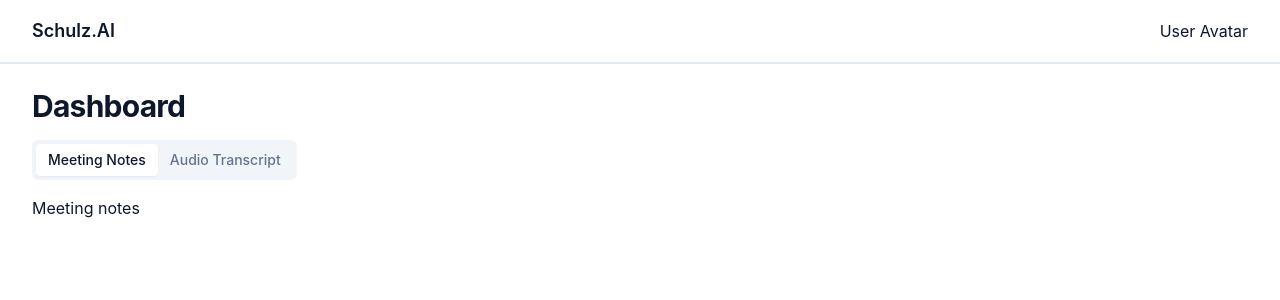
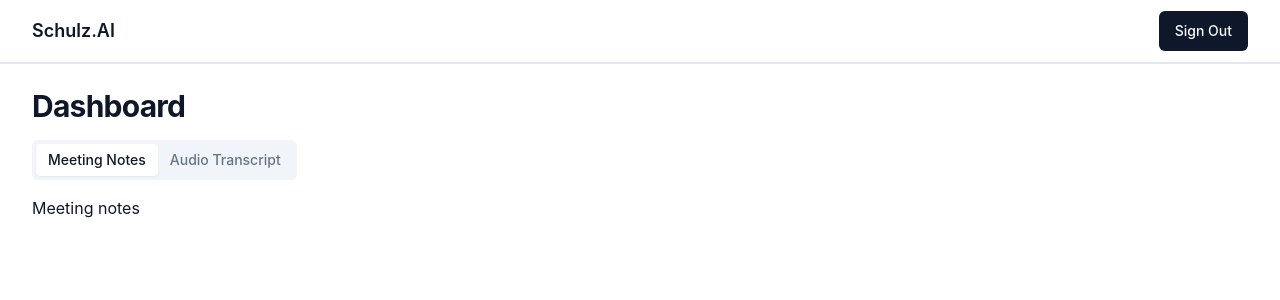
Before and after one commit to ivanleomk/schulz-v2, a Next.js app: page /dashboard in a window 1280 px wide. Shown: the top 300 px of the page. Built offline with nearby package versions, Linux system fonts and the light colour scheme.

Commit message:
Adding a sign out button

```diff
--- a/pages/dashboard.tsx
+++ b/pages/dashboard.tsx
@@ -1,5 +1,7 @@
 import type { NextPage } from "next";
 import DashboardTabComponent from "@/components/DashboardTabComponent";
+import { Button } from "@/components/ui/button";
+import { signOut } from "next-auth/react";
 
 const tabs = [
   {
@@ -18,7 +20,7 @@ const Dashboard: NextPage = () => {
       <div className="container flex flex-col items-start justify-between space-y-2 py-4 sm:flex-row sm:items-center sm:space-y-0 md:h-16 border-b-2">
         <h2 className="text-lg font-semibold">Schulz.AI</h2>
         <div className="ml-auto flex w-full space-x-2 sm:justify-end">
-          User Avatar
+          <Button onClick={() => signOut()}>Sign Out</Button>
         </div>
       </div>
       <div className="flex-1 space-y-4 p-8 pt-6">
```
